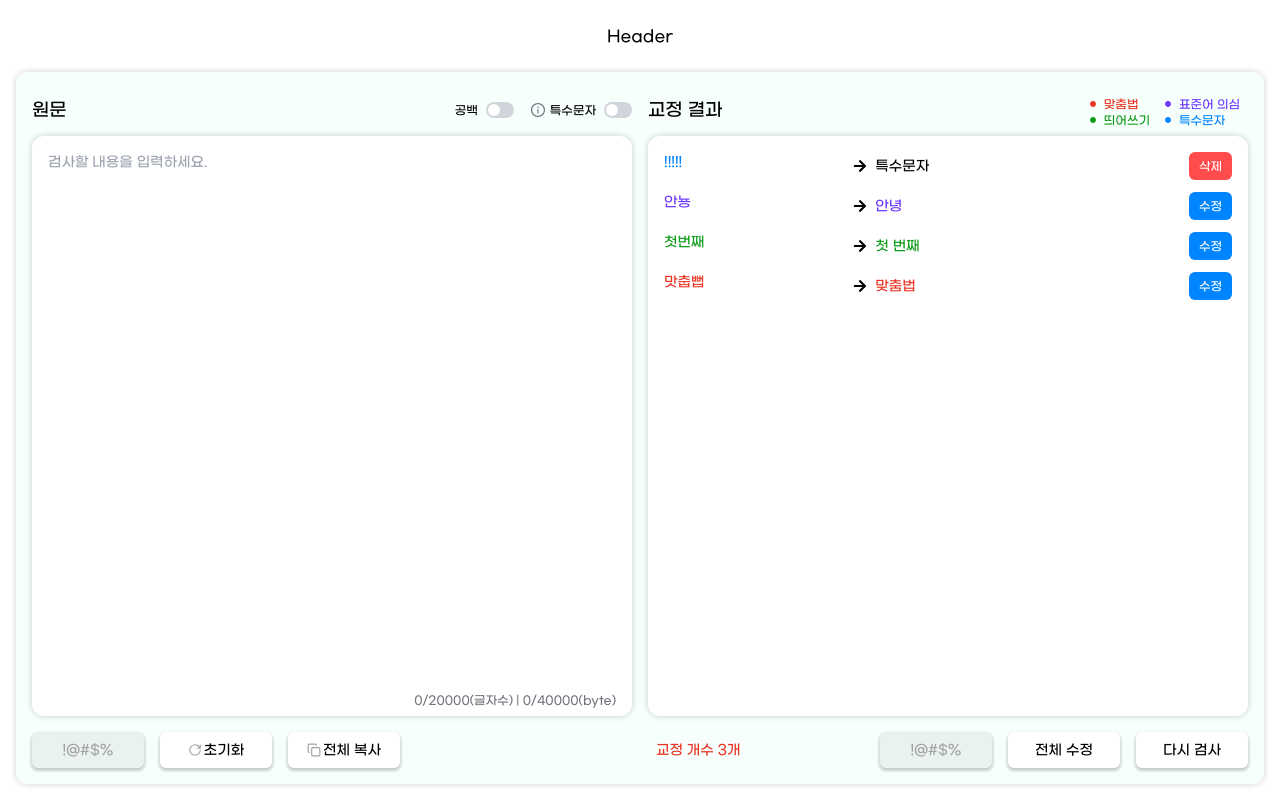
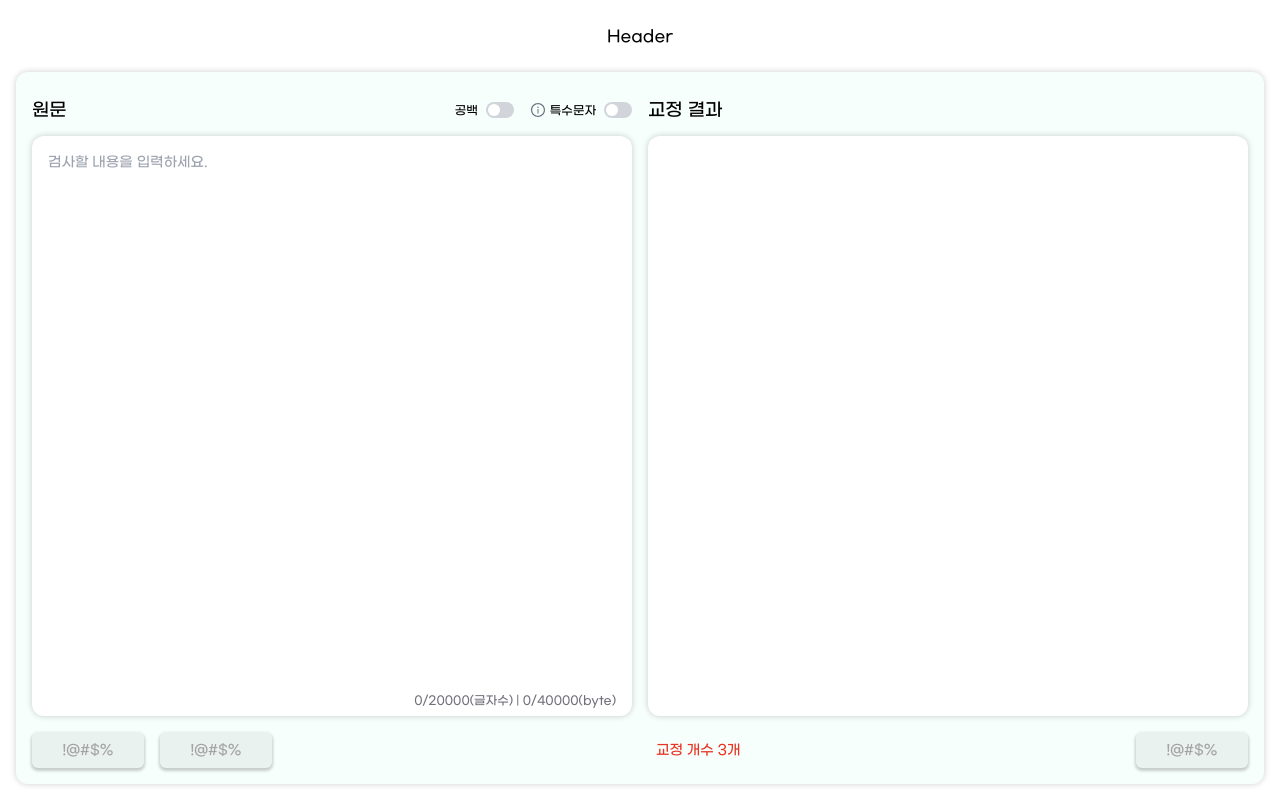
Before and after one commit to IntroMe-CareerHub/introme-client, a React (Vite) app: page /check in a window 1280 px wide. Built offline with nearby package versions, Linux system fonts and the light colour scheme.

Commit message:
[Feat] Check Page 전체적인 버튼 기능 구현

```diff
--- a/src/components/buttons/ActivatedButton.tsx
+++ b/src/components/buttons/ActivatedButton.tsx
@@ -1,15 +1,16 @@
-import { ReactNode } from "react";
+import { MouseEventHandler, ReactNode } from "react";
 
 type ActivatedBtnProps = {
     icon?: ReactNode;
     text: string;
+    onClick?: MouseEventHandler<HTMLButtonElement> | undefined;
 };
-export default function ActivatedButton({ icon, text }: ActivatedBtnProps) {
+export default function ActivatedButton({ icon, text, onClick }: ActivatedBtnProps) {
     return (
         <button
             type="button"
-            onClick={undefined}
-            className={`flex w-28 h-9 justify-center items-center bg-white rounded-md shadow-btn ${icon ? "gap-0.5" : ""}`}
+            onClick={onClick}
+            className={`flex w-28 h-9 justify-center items-center bg-white rounded-md shadow-btn cursor-pointer ${icon ? "gap-0.5" : ""}`}
         >
             {icon && <div className="text-neutral-400">{icon}</div>}
             {text}
--- a/src/components/buttons/DisabledButton.tsx
+++ b/src/components/buttons/DisabledButton.tsx
@@ -3,7 +3,7 @@ export default function DisabledButton() {
         <button
             type="button"
             onClick={undefined}
-            className="flex w-28 h-9 justify-center items-center bg-black bg-opacity-5 text-neutral-400 rounded-md shadow-btn"
+            className="flex w-28 h-9 justify-center items-center bg-black bg-opacity-5 text-neutral-400 rounded-md shadow-btn cursor-default"
         >
             !@#$%
         </button>
--- a/src/components/buttons/ToggleButton.tsx
+++ b/src/components/buttons/ToggleButton.tsx
@@ -1,9 +1,9 @@
 import { useState } from "react";
 
 export default function ToggleButton() {
-    const [isOn, setisOn] = useState(false);
+    const [isOn, setIsOn] = useState(false);
     const toggleHandler = () => {
-        setisOn(!isOn);
+        setIsOn(!isOn);
     };
 
     return (
--- a/src/pages/check/SpellCheck.tsx
+++ b/src/pages/check/SpellCheck.tsx
@@ -1,4 +1,4 @@
-import { useState } from "react";
+import { SetStateAction, useState } from "react";
 import { GrPowerReset } from "react-icons/gr";
 import { LuCopy } from "react-icons/lu";
 import { AiOutlineInfoCircle } from "react-icons/ai";
@@ -10,6 +10,14 @@ import CorrectionItem from "../../components/check/CorrectionItem.tsx";
 
 export default function SpellCheck() {
     const [showInfo, setShowInfo] = useState(false);
+    const [inputText, setInputText] = useState("");
+    const [isSpellCheckClicked, setIsSpellCheckClicked] = useState(false);
+    const handleInputChange = (e: { target: { value: SetStateAction<string> } }) => {
+        setInputText(e.target.value);
+    };
+    const handleSpellCheckClick = () => {
+        setIsSpellCheckClicked(true);
+    };
     const correctionItems = [
         { color: "blue", textBefore: "!!!!!", textAfter: "특수문자" },
         { color: "purple", textBefore: "안뇽", textAfter: "안녕" },
@@ -60,21 +68,31 @@ export default function SpellCheck() {
                     <div className="flex flex-col w-full h-full bg-white rounded-xl shadow-main px-4 pt-4 pb-2 gap-2">
                         <textarea
                             placeholder="검사할 내용을 입력하세요."
-                            className="text-sm grow resize-none focus:outline-none"
+                            className="text-sm grow resize-none focus:outline-none disabled:bg-white"
+                            value={inputText}
+                            onChange={handleInputChange}
+                            disabled={isSpellCheckClicked}
                         />
                         <p className="flex h-13 text-xs text-zinc-500 justify-end">
                             0/20000(글자수) | 0/40000(byte)
                         </p>
                     </div>
+                    {inputText.length > 0 ? (
                         <div className="flex w-full pt-4 gap-4 text-sm">
-                        <DisabledButton />
                             <ActivatedButton icon={<GrPowerReset />} text="초기화" />
                             <ActivatedButton icon={<LuCopy />} text="전체 복사" />
                         </div>
+                    ) : (
+                        <div className="flex w-full pt-4 gap-4 text-sm">
+                            <DisabledButton />
+                            <DisabledButton />
+                        </div>
+                    )}
                 </div>
                 <div className="flex flex-col w-full h-full py-4 pr-4 pl-2">
                     <div className="flex flex-row justify-between">
                         <p className="text-lg pt-2 pb-3">교정 결과</p>
+                        {isSpellCheckClicked && (
                             <div className="grid grid-cols-2 grid-rows-2 text-xs py-2 pr-2">
                                 <div className="flex text-my-red items-center gap-2">
                                     <FaCircle size="6" />
@@ -93,8 +111,10 @@ export default function SpellCheck() {
                                     특수문자
                                 </div>
                             </div>
+                        )}
                     </div>
                     <div className="w-full h-full bg-white rounded-xl shadow-main p-4 overflow-hidden">
+                        {isSpellCheckClicked && (
                             <div className="flex flex-col h-full max-h-full text-sm gap-3 overflow-auto">
                                 {correctionItems.map((item, index) => (
                                     <CorrectionItem
@@ -105,14 +125,29 @@ export default function SpellCheck() {
                                     />
                                 ))}
                             </div>
+                        )}
                     </div>
                     <div className="flex w-full pt-4 justify-between text-sm">
                         <div className="flex items-center pl-2 text-my-red">교정 개수 3개</div>
+                        {inputText.length > 0 ? (
+                            <div className="flex gap-4">
+                                {isSpellCheckClicked ? (
+                                    <>
+                                        <ActivatedButton text="전체 수정" />
+                                        <ActivatedButton text="다시 검사" />
+                                    </>
+                                ) : (
+                                    <ActivatedButton
+                                        text="맞춤법 검사"
+                                        onClick={handleSpellCheckClick}
+                                    />
+                                )}
+                            </div>
+                        ) : (
                             <div className="flex gap-4">
                                 <DisabledButton />
-                            <ActivatedButton text="전체 수정" />
-                            <ActivatedButton text="다시 검사" />
                             </div>
+                        )}
                     </div>
                 </div>
             </div>
--- a/tailwind.config.js
+++ b/tailwind.config.js
@@ -20,7 +20,8 @@ export default {
             },
             height: {
                 "check-page": "91.1%"
-            }
+            },
+            backgroundColor: ["disabled"]
         },
         fontFamily: {
             GmarketSansBold: ["GmarketSansBold"],
```
Lines whose indentation alone changed are shown as unchanged.
